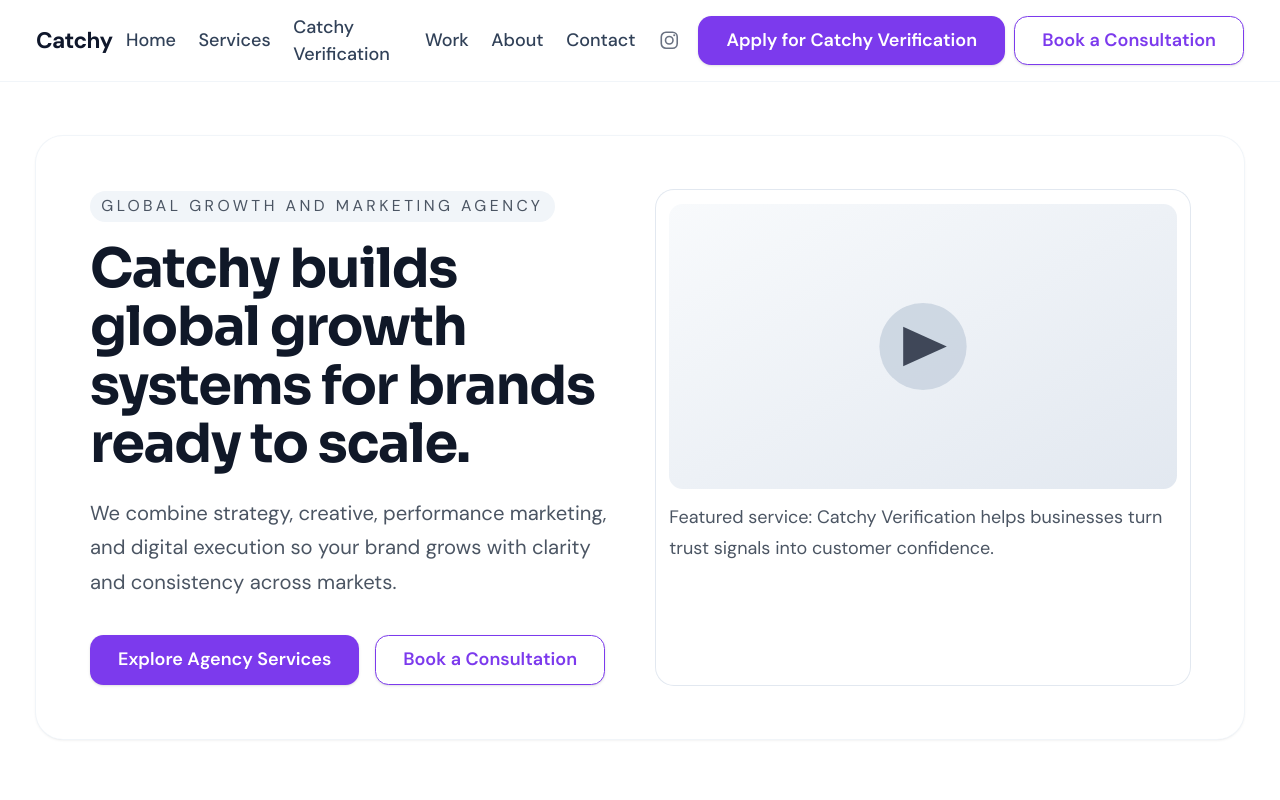
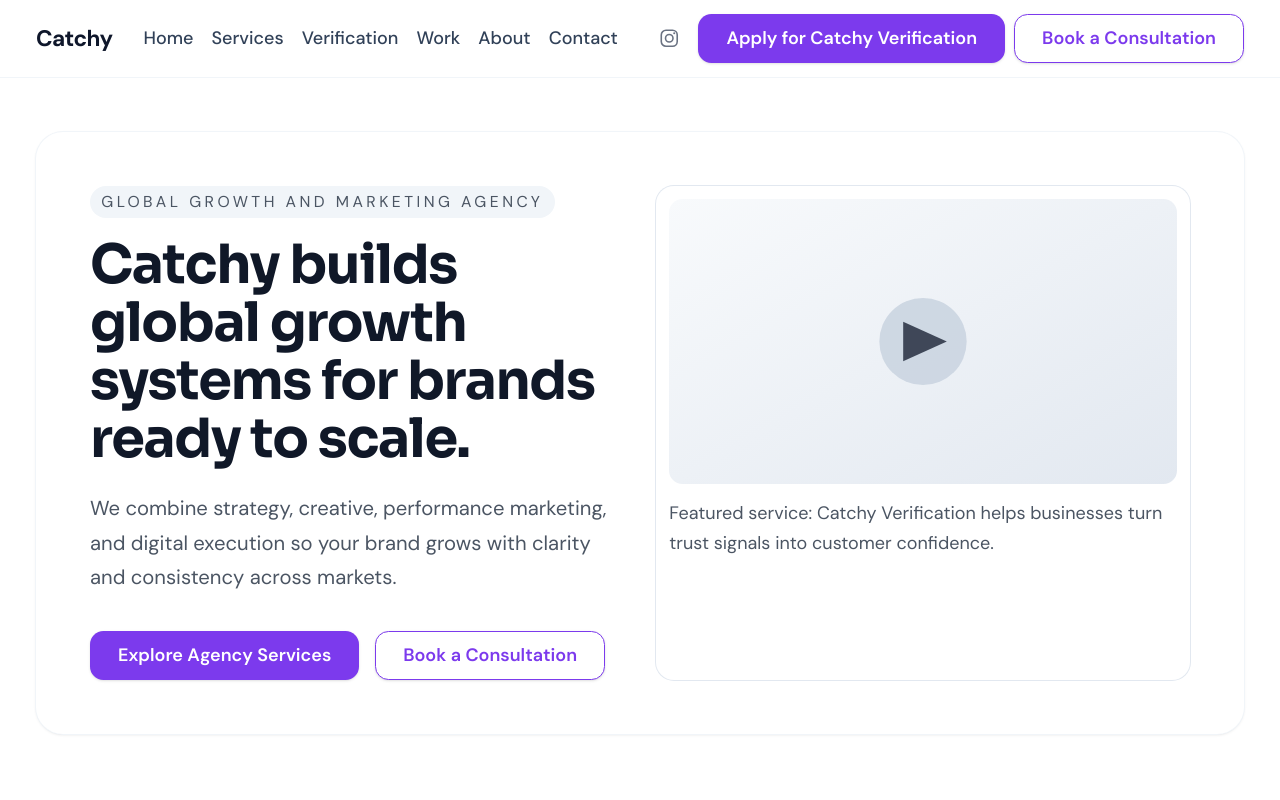
Before and after one commit to Rufusemmanuel/catchy, a Next.js app: page / in a window 1280 px wide. Shown: the top 800 px of the page. Built offline with nearby package versions, Linux system fonts and the light colour scheme.

Commit message:
chore: polish navbar verification label and no-wrap links

```diff
--- a/src/components/site-header.tsx
+++ b/src/components/site-header.tsx
@@ -9,7 +9,7 @@
 const navItems = [
   { href: "/", label: "Home" },
   { href: "/services", label: "Services" },
-  { href: "/catchy-verification", label: "Catchy Verification" },
+  { href: "/catchy-verification", label: "Verification" },
   { href: "/work", label: "Work" },
   { href: "/about", label: "About" },
   { href: "/contact", label: "Contact" },
@@ -44,12 +44,12 @@
         >
           Catchy
         </Link>
-        <nav aria-label="Primary" className="hidden items-center gap-5 md:flex">
+        <nav aria-label="Primary" className="hidden items-center gap-4 md:flex">
           {navItems.map((item) => (
             <Link
               key={item.href}
               href={item.href}
-              className="text-base font-medium text-slate-700 transition hover:text-slate-950"
+              className="whitespace-nowrap text-base font-medium text-slate-700 transition hover:text-slate-950"
             >
               {item.label}
             </Link>
@@ -139,7 +139,7 @@
                   key={item.href}
                   href={item.href}
                   onClick={closeMobileMenu}
-                  className="rounded-xl px-3 py-2 text-base font-medium text-slate-700 transition hover:bg-slate-50 hover:text-slate-950"
+                  className="whitespace-nowrap rounded-xl px-3 py-2 text-base font-medium text-slate-700 transition hover:bg-slate-50 hover:text-slate-950"
                 >
                   {item.label}
                 </Link>
```
